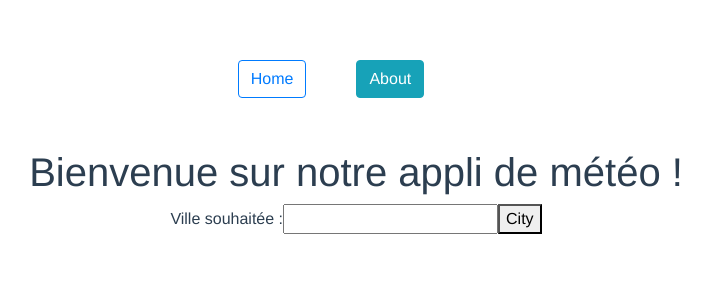
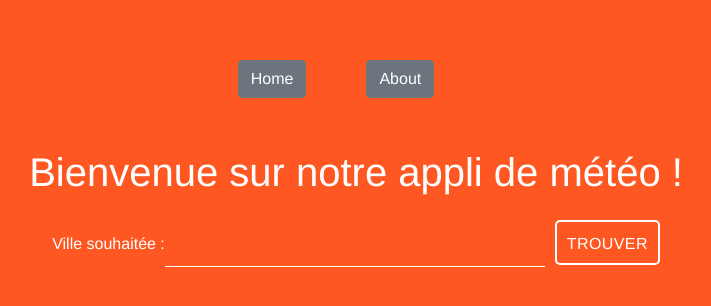
Before and after one commit to Ldqtheone/meteo-project, a Vue app: page / in a window 1280 px wide. Shown: the top 306 px of the page, without its empty margins (284-995 px from the left). Built offline with nearby package versions, Linux system fonts and the light colour scheme; what vue-async-computed, vue-moment would draw is missing.

Commit message:
Update design

```diff
--- a/src/App.vue
+++ b/src/App.vue
@@ -1,38 +1,52 @@
 <template>
   <div id="app">
     <div class="nav">
-      <router-link :to="{name:'Home'}" class="nav__link"><b-button variant="outline-primary">Home</b-button></router-link>
-      <router-link :to="{name:'About'}" class="nav__link"><b-button variant="info">About</b-button></router-link>
+      <router-link :to="{ name: 'Home' }" class="nav__link"
+        ><b-button class="button">Home</b-button></router-link
+      >
+      <router-link :to="{ name: 'About' }" class="nav__link"
+        ><b-button class="button">About</b-button></router-link
+      >
     </div>
     <router-view />
   </div>
 </template>
 
 <script>
-
 export default {
-  name: 'App',
-}
-
+  name: "App",
+};
 </script>
 
 <style>
-
+html,
+body {
+  background: #ff5722;
+}
 #app {
   font-family: Avenir, Helvetica, Arial, sans-serif;
   -webkit-font-smoothing: antialiased;
   -moz-osx-font-smoothing: grayscale;
   text-align: center;
-  color: #2c3e50;
+  color: white;
   margin-top: 60px;
+  background: #ff5722;
 }
 
-.nav{
+.nav {
   justify-content: center;
 }
 
-.nav__link{
+.nav__link {
   margin-right: 50px;
   margin-bottom: 50px;
 }
+.button {
+  border: none;
+  border: solid 2px white;
+  border-radius: 5px;
+  background: rgba(255, 255, 255, 0);
+  padding: 10px;
+  margin-left: 10px;
+}
 </style>
--- a/src/components/CityWeather.vue
+++ b/src/components/CityWeather.vue
@@ -10,7 +10,7 @@
       img-alt="Image"
       img-top
       tag="article"
-      style="max-width: 20rem"
+      style=""
       class="mb-2"
     >
       <span>
@@ -98,4 +98,13 @@ export default {
   text-align: initial;
   display: inline-flex;
 }
+
+.card-body {
+  color: #ff5722;
+}
+
+img {
+  width: 50px;
+  height: 50px;
+}
 </style>
--- a/src/components/Weather.vue
+++ b/src/components/Weather.vue
@@ -1,58 +1,128 @@
 <template>
   <div class="weather">
-    <h1>{{msg}}</h1>
+    <h1>{{ msg }}</h1>
     <label for="reSearch">Ville souhaitée : </label>
-    <input type="text" v-model="reSearch" id="reSearch">
-    <button @click="getCityWeather">City</button>
+    <input type="text" class="searchbar" v-model="reSearch" id="reSearch" />
+    <button class="button" @click="getCityWeather">TROUVER</button>
     <div class="city" v-if="this.$store.getters.city !== ''">
-      <CityWeather v-bind:cityWeather="this.villeWeather"/>
+      <CityWeather v-bind:cityWeather="this.villeWeather" />
     </div>
-
   </div>
 </template>
 
 <script>
-
-import moment from 'moment-timezone';
+import moment from "moment-timezone";
 moment.locale("fr");
 
-import axios from 'axios'
-import {CURRENT_WEATHER_CITY} from '../constants'
+import axios from "axios";
+import { CURRENT_WEATHER_CITY } from "../constants";
 import CityWeather from "./CityWeather";
 
 export default {
   name: "Weather",
-  components: {CityWeather},
+  components: { CityWeather },
   props: {
-    msg: String
+    msg: String,
   },
   data() {
     return {
       reSearch: "",
-      villeWeather: []
-    }
+      villeWeather: [],
+    };
   },
   methods: {
     getCityWeather() {
-      axios.get(CURRENT_WEATHER_CITY + "&q=" + this.reSearch)
-          .then(response => {
-            console.log(response.data);
-            this.villeWeather.push(response.data);
-            this.$store.commit('setCityInfos', this.villeWeather);
-            this.$store.commit('searchCity', this.reSearch);
-          })
-          .catch(e => {
-            console.log(e);
-            this.$store.commit('displayError', e)
-          });
+      axios
+        .get(CURRENT_WEATHER_CITY + "&q=" + this.reSearch)
+        .then((response) => {
+          console.log(response.data);
+          this.villeWeather.push(response.data);
+          this.$store.commit("setCityInfos", this.villeWeather);
+          this.$store.commit("searchCity", this.reSearch);
+        })
+        .catch((e) => {
+          console.log(e);
+          this.$store.commit("displayError", e);
+        });
 
       // this.villeWeather = [];
-    }
-  }
-}
-
+    },
+  },
+};
 </script>
 
 <style scoped>
+body {
+  background: #ff5722;
+}
 
+.searchbar,
+.button {
+  height: 45px;
+  margin: 1em 0 4em;
+  padding: 0;
+  letter-spacing: 0.025em;
+  text-transform: uppercase;
+  color: white;
+  border: none;
+}
+.searchbar {
+  width: 380px;
+  border-bottom: solid thin white;
+  color: #e8e8e8;
+  color: rgba(255, 255, 255, 0.7);
+  background: transparent;
+}
+
+.searchbar::-webkit-input-placeholder {
+  color: white;
+  opacity: 0.35;
+}
+.searchbar::-moz-placeholder {
+  color: white;
+  opacity: 0.35;
+}
+.searchbar:-ms-input-placeholder {
+  color: white;
+  opacity: 0.35;
+}
+.searchbar:-moz-placeholder {
+  color: white;
+  opacity: 0.35;
+}
+
+.button:focus,
+.searchbar:focus {
+  outline: none;
+  color: white;
+}
+.searchbar:focus::-webkit-input-placeholder {
+  color: white;
+  opacity: 0.7;
+}
+.searchbar:focus::-moz-placeholder {
+  color: white;
+  opacity: 0.7;
+}
+.searchbar:focus:-ms-input-placeholder {
+  color: white;
+  opacity: 0.7;
+}
+.searchbar:focus:-moz-placeholder {
+  color: white;
+  opacity: 0.7;
+}
+
+.button {
+  border: none;
+  border: solid 2px white;
+  border-radius: 5px;
+  background: rgba(255, 255, 255, 0);
+  padding: 10px;
+  margin-left: 10px;
+}
+.panel {
+  width: 100%;
+  display: inline-block;
+}
 </style>
```
